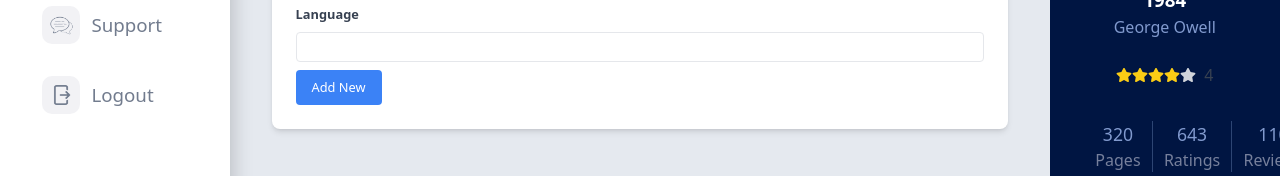
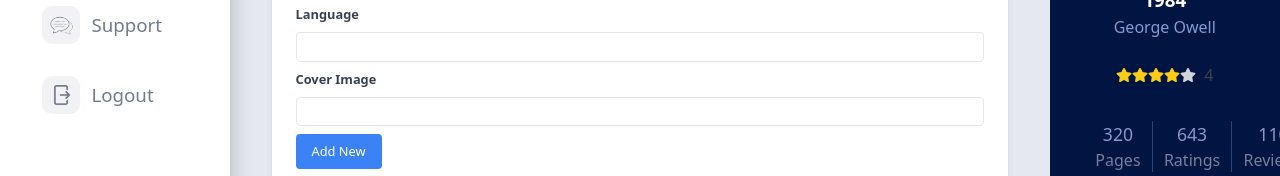
Before and after one commit to eliteDevz/Library-Front-end, a React (Vite) app: page /add-new in a window 1280 px wide. Shown: the part 549-725 px from the top of the page. Built offline with nearby package versions, Linux system fonts and the light colour scheme; no server answers.

Commit message:
worked on bookfrom and index.js

```diff
--- a/src/components/BookForm.jsx
+++ b/src/components/BookForm.jsx
@@ -1,8 +1,19 @@
-import { useState } from 'react';
+import { useEffect, useState } from 'react';
 import axios from 'axios';
 import { BASE_URL } from '../constants';
 
 const BookForm = () => {
+  const [authors, setAuthors] = useState([]);
+
+  const getAuthors = async () => {
+    const response = await axios.get(`${BASE_URL}/authors`);
+    setAuthors(response.data)
+
+  }
+
+  useEffect(() => {
+    getAuthors();
+  }, []);
 
   const handleSubmit = async (event) => {
     try {
@@ -16,9 +27,10 @@ const BookForm = () => {
         description: formData.get('description'),
         publisher: formData.get('publisher'),
         genre: formData.get('genre'),
-        publishedDate: formData.get('publishedDate'),
+        publishDate: formData.get('publishedDate'),
         pages: formData.get('pages'),
         language: formData.get('language'),
+        coverImage: formData.get('cover-image'),
       })
     } catch (error) {
       console.log(error)
@@ -53,14 +65,9 @@ const BookForm = () => {
               Author
             </label>
             <select name="author" id="author" className="w-full p-1 border rounded">
-
-              {/* place name of authors here */}
-              <option value="no-author"></option>
-              <option value="author1">Fredrick Douglass</option>
-              <option value="author2">Lewis Alerson</option>
-              <option value="author3">David Trotter</option>
-              <option value="author4">Henry David Thoreau</option>
-              <option value="author4">Terence A.Smart</option>
+              {authors.map((author) => {
+                return <option key={author._id} value={author._id}>{author.name}</option>
+              })}
             </select>
 
           </div>
@@ -147,6 +154,19 @@ const BookForm = () => {
           />
         </div>
 
+        <div className="mb-2">
+          <label className="block text-gray-700 font-bold mb-2" htmlFor="cover-image">
+            Cover Image
+          </label>
+          <input
+            type="text"
+            id="cover-image"
+            name="cover-image"
+            className="w-full p-1 border rounded"
+            required
+          />
+        </div>
+
         <button type="submit" className="bg-blue-500 text-white py-2 px-4 rounded hover:bg-blue-600">
           Add New
         </button>
--- a/src/constants/index.js
+++ b/src/constants/index.js
@@ -1,4 +1,4 @@
-export const BASE_URL = 'https://library-api-d5o1.onrender.com';
+export const BASE_URL = 'https://library-back-end-n3b9.onrender.com';
 
 export const K = {
     BOOKS: [
```
